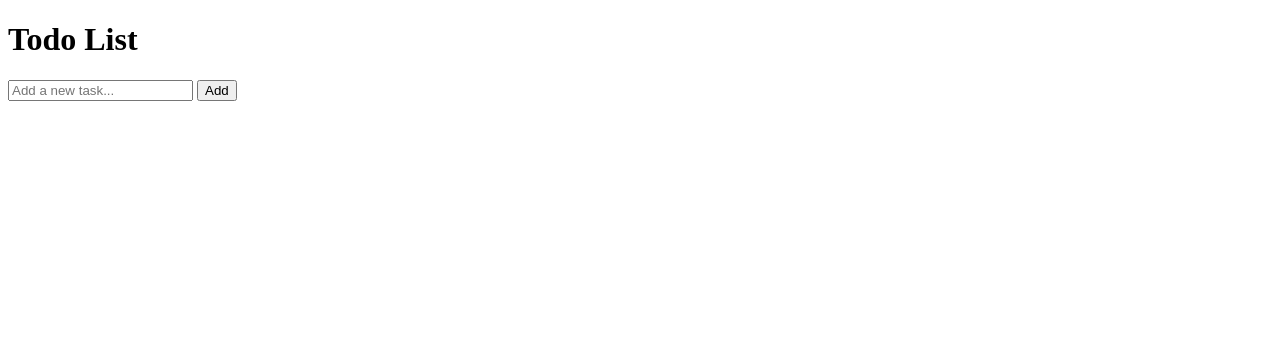
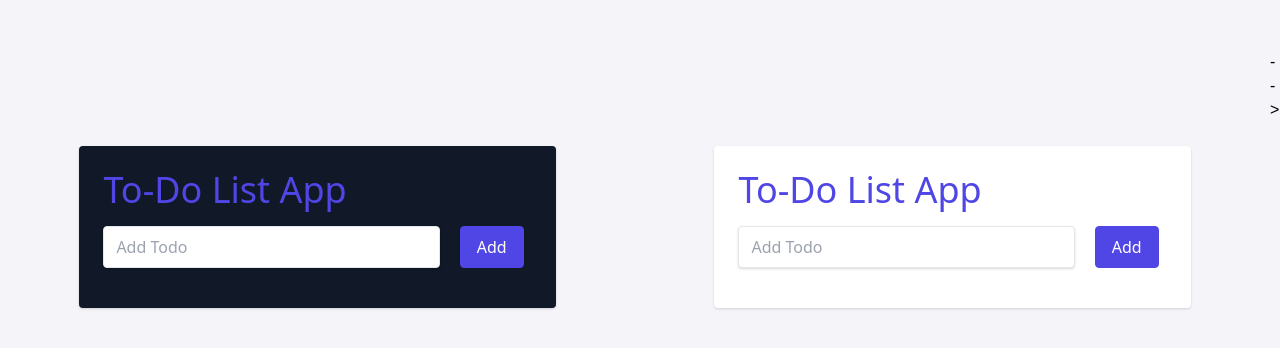
Before and after one commit to burgessleia1/VB-ToDoApp, a plain HTML site: page index.html in a window 1280 px wide. Drawn offline with nearby package versions, Linux system fonts and the light colour scheme.

Commit message:
Update index.html

```diff
--- a/index.html
+++ b/index.html
@@ -2,18 +2,87 @@
 <html lang="en">
   <head>
     <meta charset="UTF-8" />
-    <title>Todo List App</title>
-    <link rel="stylesheet" href="styles.css" />
+    <meta http-equiv="X-UA-Compatible" content="IE=edge" />
+    <meta name="viewport" content="width=device-width, initial-scale=1.0" />
+    <link
+      href="https://unpkg.com/tailwindcss@^2/dist/tailwind.min.css"
+      rel="stylesheet"
+    />
+    <link rel="stylesheet" href="style.css" />
+    <title>Todo list 3</title>
   </head>
   <body>
-    <div class="container">
-      <h1>Todo List</h1>
-      <div class="input-group">
-        <input type="text" id="todo-input" placeholder="Add a new task..." />
-        <button id="add-btn">Add</button>
+    <div
+      class="h-100 w-full flex items-center justify-center bg-teal-lightest font-sans mt-20"
+    >
+      <div
+        class="bg-gray-900 rounded shadow p-6 m-4 w-full lg:w-3/4 lg:max-w-lg"
+      >
+        <div class="mb-4">
+          <h1 class="text-3xl md:text-4xl text-indigo-600 font-medium mb-2">
+            To-Do List App
+          </h1>
+          <div class="flex mt-4">
+            <input
+              class="shadow appearance-none border rounded w-full py-2 px-3 mr-4 text-grey-darker"
+              name="text"
+              id="text"
+              placeholder="Add Todo"
+            />
+            <input type="hidden" id="saveIndex" />
+            <button
+              class="p-2 lg:px-4 md:mx-2 text-center text-white border border-solid border-indigo-600 rounded text-white bg-indigo-600 transition-colors duration-300 mt-1 md:mt-0 md:ml-1"
+              id="add-task-btn"
+            >
+              Add
+            </button>
+            <button
+              class="p-2 lg:px-4 md:mx-2 text-center border border-solid border-indigo-600 rounded bg-indigo-600 text-white transition-colors duration-300 mt-1 md:mt-0 md:ml-1"
+              style="display: none"
+              id="save-todo-btn"
+            >
+              Edit Todo
+            </button>
+          </div>
+        </div>
+        <div id="listBox"></div>
       </div>
-      <ul id="todo-list"></ul>
     </div>
-    <script src="script.js"></script>
+    <div
+      class="h-100 w-full flex items-center justify-center bg-teal-lightest font-sans mt-20"
+    >
+      <div class="bg-white rounded shadow p-6 m-4 w-full lg:w-3/4 lg:max-w-lg">
+        <div class="mb-4">
+          <h1 class="text-3xl md:text-4xl text-indigo-600 font-medium mb-2">
+            To-Do List App
+          </h1>
+          <div class="flex mt-4">
+            <input
+              class="shadow appearance-none border rounded w-full py-2 px-3 mr-4 text-grey-darker"
+              name="text"
+              id="text"
+              placeholder="Add Todo"
+            />
+            <input type="hidden" id="saveIndex" />
+            <button
+              class="p-2 lg:px-4 md:mx-2 text-center border border-solid border-indigo-600 rounded text-white bg-indigo-600 transition-colors duration-300 mt-1 md:mt-0 md:ml-1"
+              id="add-task-btn"
+            >
+              Add
+            </button>
+            <button
+              class="p-2 lg:px-4 md:mx-2 text-center border border-solid border-indigo-600 rounded bg-indigo-600 text-white transition-colors duration-300 mt-1 md:mt-0 md:ml-1"
+              style="display: none"
+              id="save-todo-btn"
+            >
+              Edit Todo
+            </button>
+          </div>
+        </div>
+        <div id="listBox"></div>
+      </div>
+    </div>
+    -->
+    <script src="./script.js"></script>
   </body>
 </html>
```
